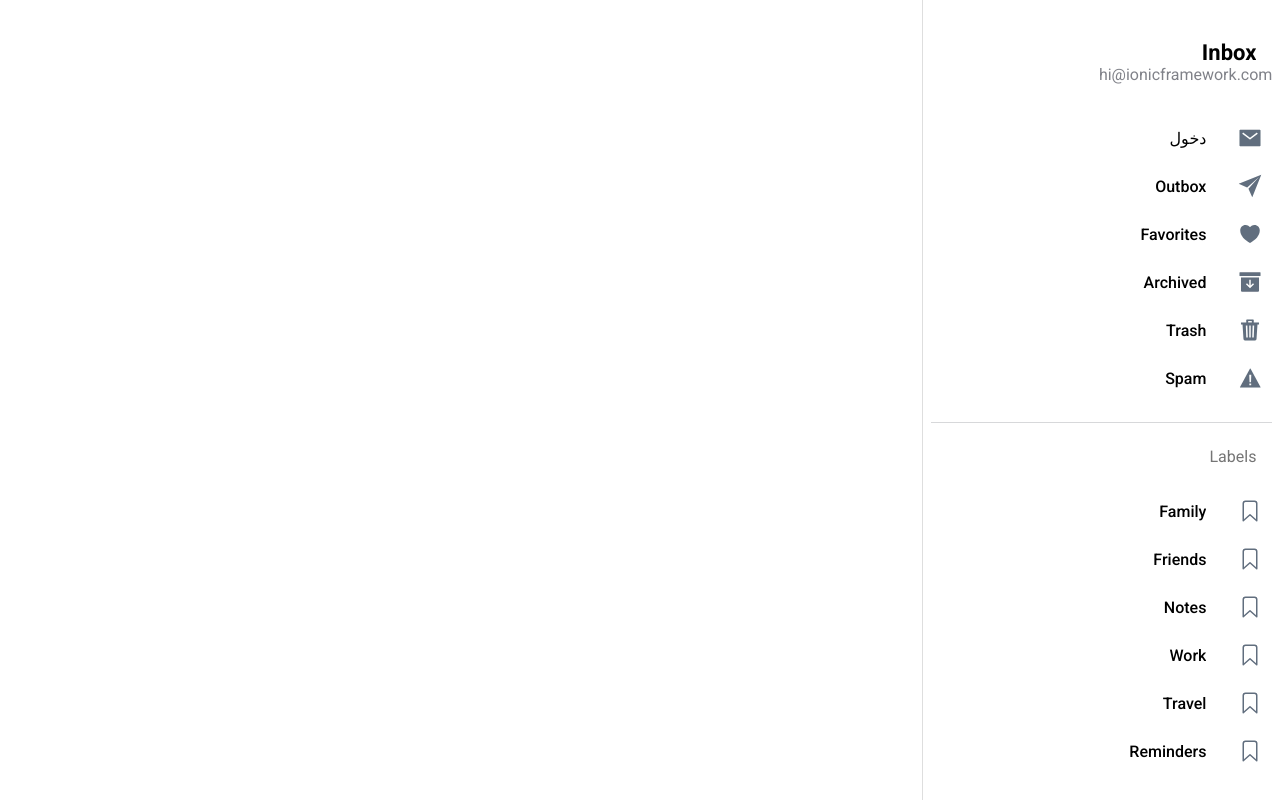
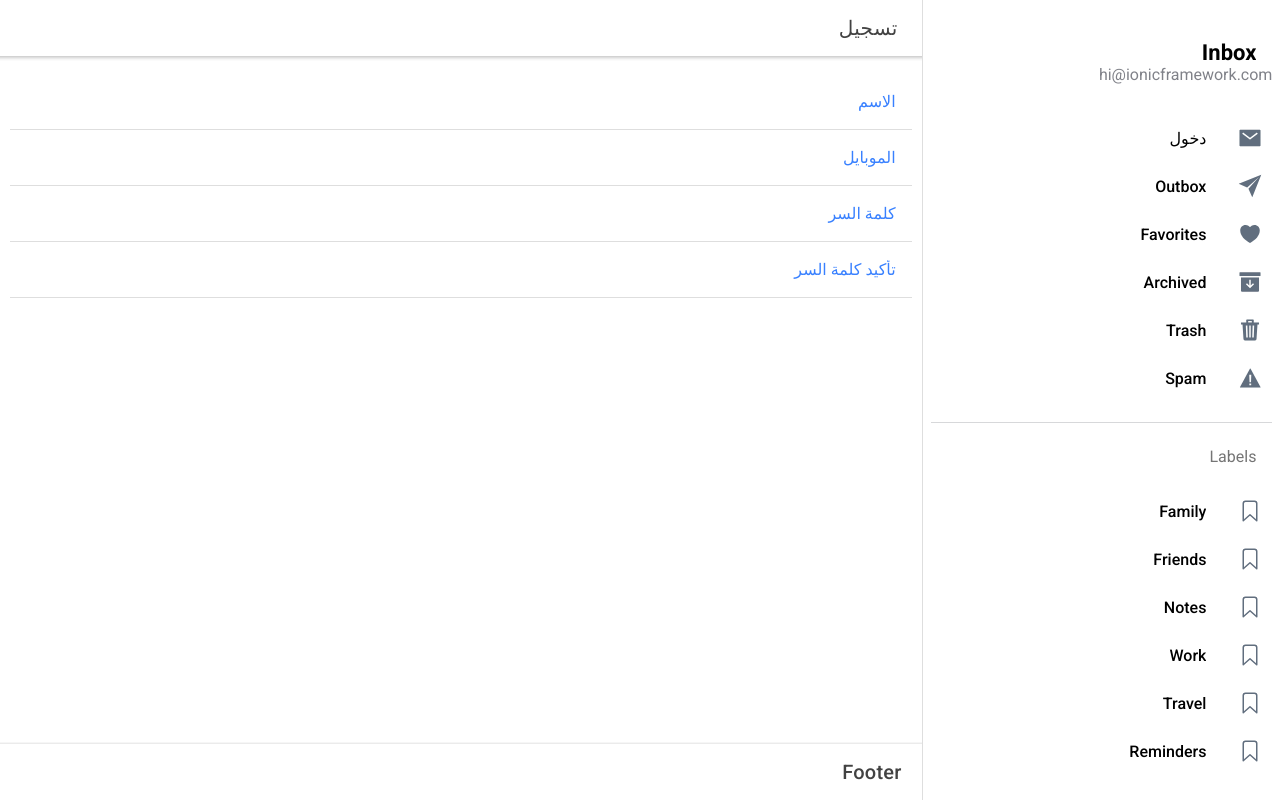
Before and after one commit to aymankharouf/gqclientAdmindokaneh, a React (Create React App) app: page /register in a window 1280 px wide. Built offline with nearby package versions, Linux system fonts and the light colour scheme.

Commit message:
add register

```diff
--- a/src/App.js
+++ b/src/App.js
@@ -7,6 +7,7 @@ import { IonReactRouter } from '@ionic/react-router';
 import { Redirect, Route } from 'react-router-dom';
 import Home from './pages/home';
 import Login from './pages/login';
+import Register from './pages/register';
 
 /* Core CSS required for Ionic components to work properly */
 import '@ionic/react/css/core.css';
@@ -38,6 +39,7 @@ const App = () => {
             <IonRouterOutlet id="main">
               <Route path="/home" component={Home} exact />
               <Route path="/login" component={Login} exact />
+              <Route path="/register" component={Register} exact />
               <Route path="/page/:name" component={Page} exact />
               <Redirect from="/" to="/home" exact />
             </IonRouterOutlet>
--- a/src/data/labels.js
+++ b/src/data/labels.js
@@ -172,6 +172,8 @@ const labels = {
   notifyFriends: 'ابلاغ الاصدقاء عن هذا العرض',
   noPurchase: 'عدم الشراء',
   closeExpired: 'صلاحية قصيرة',
+  userName: 'الاسم',
+  confirmPassword: 'تأكيد كلمة السر'
 }
 
 export default labels
--- a/src/graphql.js
+++ b/src/graphql.js
@@ -28,3 +28,35 @@ export const GET_CATEGORIES = gql`
     }
   }
 `
+
+export const LOGIN = gql`
+  mutation login(
+    $mobile: String!
+    $password: String!) {
+      login(
+          mobile: $mobile
+          password: $password
+      ) {
+        id username mobile createdAt token
+      }
+  }
+`
+
+export const REGISTER = gql`
+  mutation register(
+    $userName: String!
+    $mobile: String!
+    $password: String!
+    $confirmPassword: String!) {
+      register(
+        registerInput: {
+          userName: $userName
+          mobile: $mobile
+          password: $password
+          confirmPassword: $confirmPassword
+        }
+      ) {
+        id userName mobile createdAt token
+      }
+  }
+`
--- a/src/pages/register.js
+++ b/src/pages/register.js
@@ -1,110 +1,152 @@
 import React from 'react'
-import { Form, Button } from 'semantic-ui-react'
-import gql from 'graphql-tag'
 import { useMutation } from '@apollo/react-hooks'
+import { REGISTER } from '../graphql'
+import { useHistory } from "react-router-dom"
+import { IonContent, IonFooter, IonLoading, IonButton, IonToast, IonList, IonHeader, IonToolbar, IonTitle, IonPage, IonItem, IonLabel, IonInput, IonText, IonButtons, IonMenuButton } from '@ionic/react';
+import labels from '../data/labels'
 
 import { AuthContext } from '../auth-provider'
 
-const REGISTER_USER = gql`
-  mutation register(
-    $username: String!
-    $email: String!
-    $password: String!
-    $confirmPassword: String!) {
-      register(
-        registerInput: {
-          username: $username
-          email: $email
-          password: $password
-          confirmPassword: $confirmPassword
-        }
-      ) {
-        id username email createdAt token
-      }
-  }
-`
+
 
 const Register = props => {
   const { dispatch } = React.useContext(AuthContext)
-  const [values, setValues] = React.useState({
-    username: '',
-    email: '',
-    password: '',
-    confirmPassword: ''
-  })
-  const [errors, setErrors] = React.useState({})
-  const onChange = event => {
-    setValues({...values, [event.target.name]: event.target.value})
-  }
-
-  const [addUser, { loading }] = useMutation(REGISTER_USER, {
+  const [password, setPassword] = React.useState('')
+  const [confirmPassword, setConfirmPassword] = React.useState('')
+  const [mobile, setMobile] = React.useState('')
+  const [userName, setUserName] = React.useState('')
+  const [error, setError] = React.useState('')
+  const [mobileError, setMobileError] = React.useState('');
+  const [userNameError, setUserNameError] = React.useState('');
+  const [passwordError, setPasswordError] = React.useState('');
+  const [confirmPasswordError, setConfirmPasswordError] = React.useState('');
+  let history = useHistory();
+  React.useEffect(() => {
+    const patterns = {
+      password: /^.{4}$/,
+    }
+    const validatePassword = (value) => {
+      if (patterns.password.test(value)){
+        setPasswordError('')
+      } else {
+        setPasswordError(labels.invalidPassword)
+      }
+    }
+    if (password) validatePassword(password)
+  }, [password])
+  React.useEffect(() => {
+    const validateConfirmPassword = (value1, value2) => {
+      if (value1 === value2){
+        setConfirmPasswordError('')
+      } else {
+        setConfirmPasswordError(labels.passwordMismatch)
+      }
+    }
+    if (password && confirmPassword) validateConfirmPassword(password, confirmPassword)
+  }, [password, confirmPassword])
+  React.useEffect(() => {
+    const patterns = {
+      mobile: /^07[7-9][0-9]{7}$/
+    }
+    const validateMobile = (value) => {
+      if (patterns.mobile.test(value)){
+        setMobileError('')
+      } else {
+        setMobileError(labels.invalidMobile)
+      }
+    }
+    if (mobile) validateMobile(mobile)
+  }, [mobile])
+  const [register, { loading }] = useMutation(REGISTER, {
     update(cache, result) {
       const userData = result.data.register
       dispatch({type: 'LOGIN', payload: userData})
-      props.history.push('/')
+      history.push('/home', {direction: 'none'});
     },
     onError(err) {
-      setErrors(err.graphQLErrors[0].extensions.errors)
+      console.log('err = ', err.graphQLErrors[0])
+      setError(err.graphQLErrors[0])
     },
-    variables: values
+    variables: {userName, mobile, password, confirmPassword}
   })
 
-  const onSubmit = event => {
+  const handleRegister = event => {
     event.preventDefault()
-    addUser()
+    register()
   }
   return (
-    <div>
-      <Form onSubmit={onSubmit} noValidate className={loading ? 'loading' : ''}>
-        <h1>Register</h1>
-        <Form.Input
-          label="Username"
-          placeholder="Username"
-          type="text"
-          name="username"
-          value={values.username}
-          onChange={onChange}
-          error={errors.username ? true : false}
-        />
-        <Form.Input
-          label="Email"
-          placeholder="Email"
-          type="email"
-          name="email"
-          value={values.email}
-          onChange={onChange}
-          error={errors.email ? true : false}
-        />
-        <Form.Input
-          label="Password"
-          placeholder="Password"
-          type="password"
-          name="password"
-          value={values.password}
-          onChange={onChange}
-          error={errors.password ? true : false}
-        />
-        <Form.Input
-          label="Confirm Password"
-          placeholder="Confirm Password"
-          type="password"
-          name="confirmPassword"
-          value={values.confirmPassword}
-          onChange={onChange}
-          error={errors.confirmPassword ? true : false}
-        />
-        <Button type="submit" primary>
-          Register
-        </Button>
-      </Form>
-      {Object.keys(errors).length > 0 ?
-        <div className="ui error message">
-          <ul className="list">
-            {Object.values(errors).map(error => <li key={error}>{error}</li>)}
-          </ul>
-        </div>
-      : ''}
-    </div>
+    <IonPage>
+      <IonHeader>
+        <IonToolbar>
+          <IonButtons slot="start">
+            <IonMenuButton />
+          </IonButtons>
+          <IonTitle>{labels.register}</IonTitle>
+        </IonToolbar>
+      </IonHeader>
+      <IonContent>
+        <form noValidate onSubmit={handleRegister} style={{padding: 10}}>
+          <IonList>
+            <IonItem>
+              <IonLabel position="floating" color="primary">{labels.userName}</IonLabel>
+              <IonInput name="mobile" type="text" required value={userName} spellCheck={false} autocapitalize="off" onIonChange={e => setUserName(e.detail.value)}>
+              </IonInput>
+            </IonItem>
+            {userNameError && <IonText color="danger">
+              <p className="ion-padding-start" style={{fontSize: 12}}>
+                {userNameError}
+              </p>
+            </IonText>}
+            <IonItem>
+              <IonLabel position="floating" color="primary">{labels.mobile}</IonLabel>
+              <IonInput name="mobile" type="text" required value={mobile} spellCheck={false} autocapitalize="off" onIonChange={e => setMobile(e.detail.value)}>
+              </IonInput>
+            </IonItem>
+            {mobileError && <IonText color="danger">
+              <p className="ion-padding-start" style={{fontSize: 12}}>
+                {mobileError}
+              </p>
+            </IonText>}
+
+            <IonItem>
+              <IonLabel position="floating" color="primary">{labels.password}</IonLabel>
+              <IonInput name="password" type="password" value={password} onIonChange={e => setPassword(e.detail.value)}>
+              </IonInput>
+            </IonItem>
+            {passwordError && <IonText color="danger">
+              <p className="ion-padding-start" style={{fontSize: 12}}>
+                {passwordError}
+              </p>
+            </IonText>}
+            <IonItem>
+              <IonLabel position="floating" color="primary">{labels.confirmPassword}</IonLabel>
+              <IonInput name="confirmPassword" type="password" value={confirmPassword} onIonChange={e => setConfirmPassword(e.detail.value)}>
+              </IonInput>
+            </IonItem>
+            {confirmPasswordError && <IonText color="danger">
+              <p className="ion-padding-start" style={{fontSize: 12}}>
+                {confirmPasswordError}
+              </p>
+            </IonText>}
+          </IonList>
+          {userName && mobile && password && confirmPassword && !userNameError && !mobileError && !passwordError && !confirmPasswordError &&
+            <IonButton type="submit" expand="block" fill="clear">{labels.register}</IonButton>
+          }
+        </form>
+      </IonContent>
+      <IonFooter>
+        <IonToolbar>
+          <IonTitle>Footer</IonTitle>
+        </IonToolbar>
+      </IonFooter>
+      <IonToast
+        isOpen={!!error}
+        onDidDismiss={() => setError('')}
+        message={error}
+        duration={200}
+      />
+      <IonLoading isOpen={loading} />
+    </IonPage>
   )
 }
 
```
Also changed, not shown: src/pages/login.js (+11 -22 lines).
